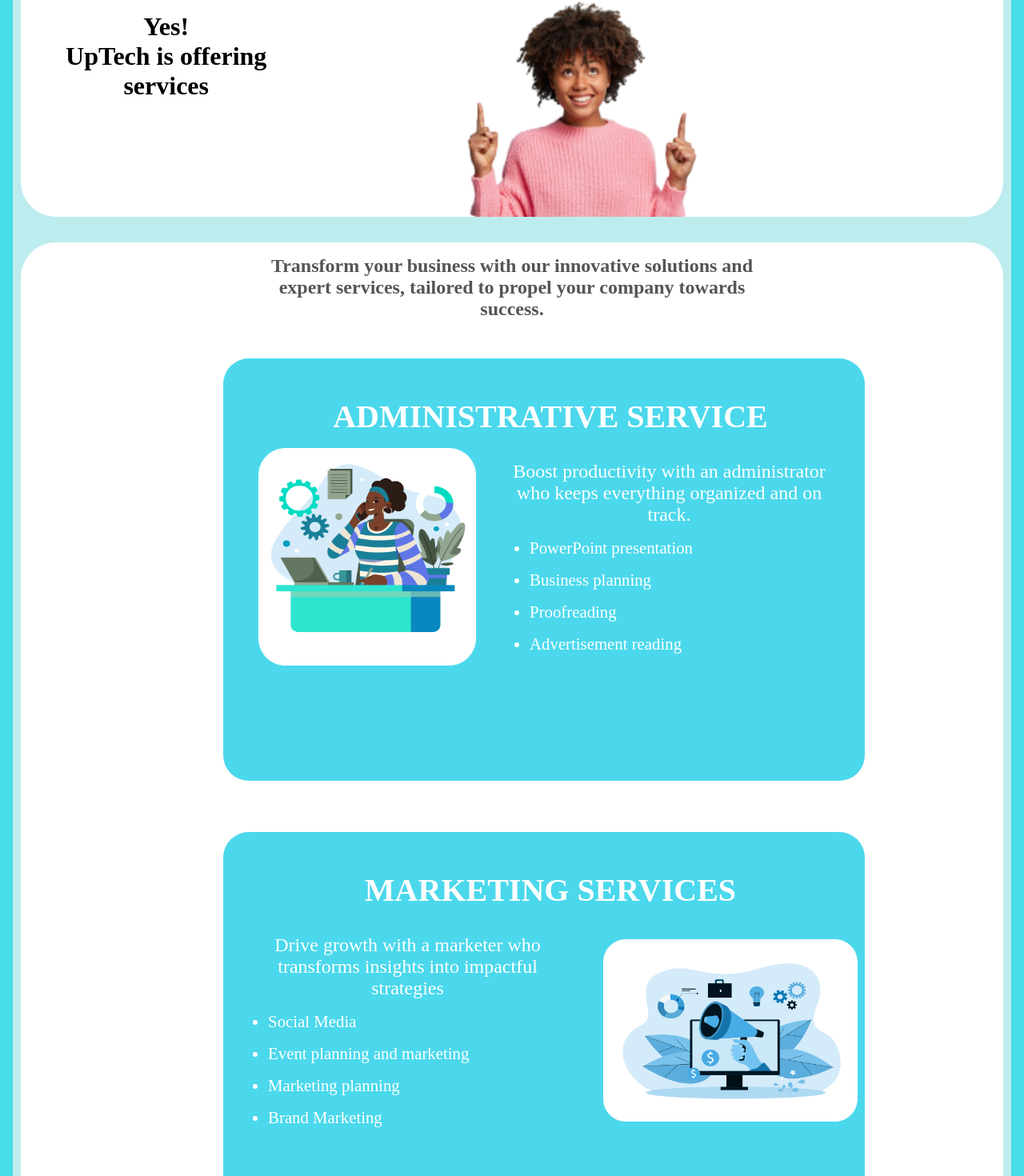
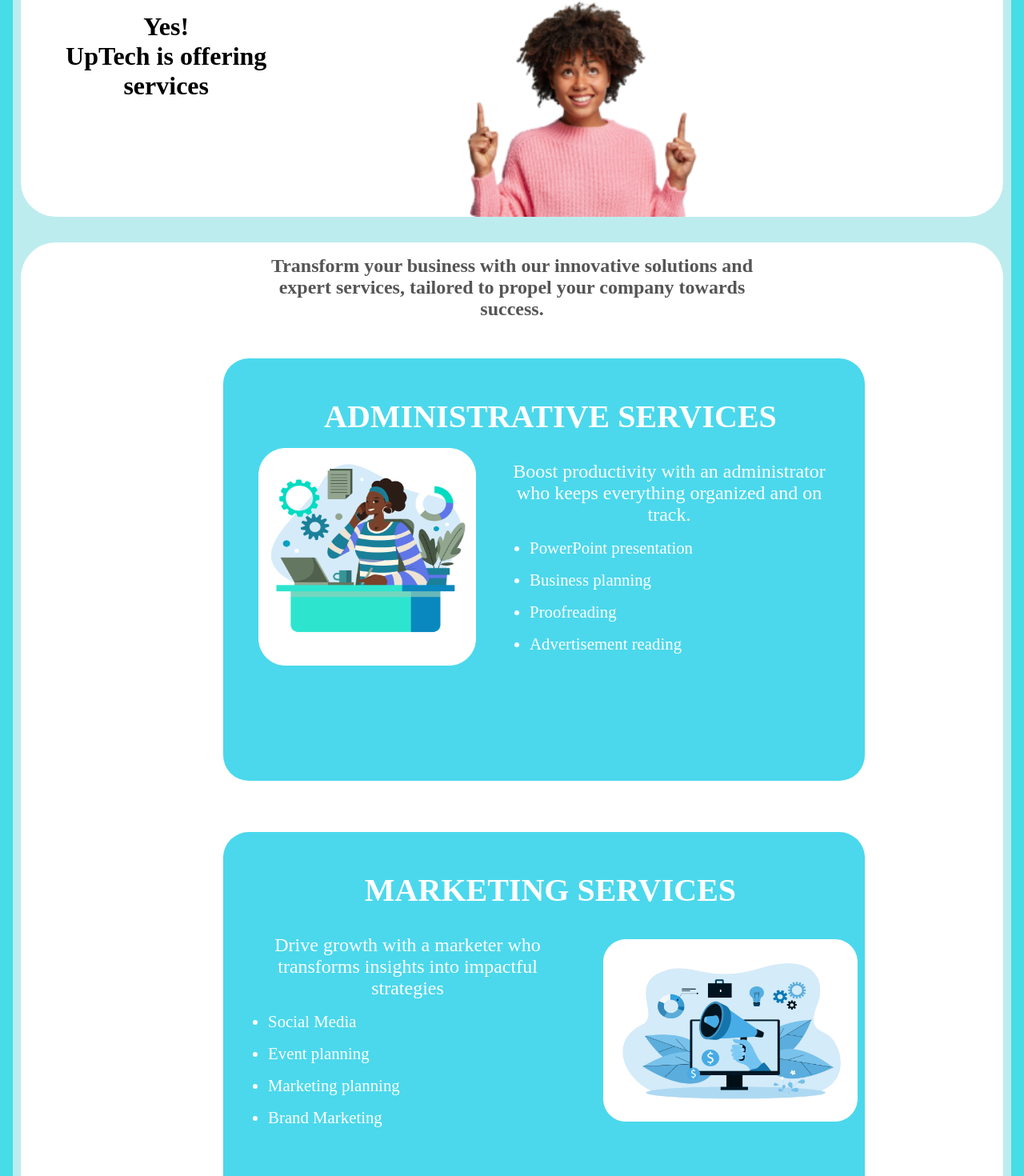
Before and after one commit to uptech2021/Uptech_Website, a Next.js app: page /services in a window 1280 px wide. Shown: the part 202-1672 px from the top of the page at 80% size. Built offline with nearby package versions, Linux system fonts and the light colour scheme.

Commit message:
Updated Services and Contact font sizes

```diff
--- a/components/PcServices.tsx
+++ b/components/PcServices.tsx
@@ -16,7 +16,7 @@ export default function Team() {
                 <p>Transform your business with our innovative solutions and expert services, tailored to propel your company towards success.</p>
                 <div className="service-container">
                     <div className="blue-box">
-                        <h2>ADMINISTRATIVE SERVICE</h2>
+                        <h2>ADMINISTRATIVE SERVICES</h2>
                         <div className="wrapper">
                             <div className="servicePc-img">
                                 <Image src={pcServ1} alt="ser1" className="ser-img" />
@@ -43,7 +43,7 @@ export default function Team() {
                                 <p>Drive growth with a marketer who transforms insights into impactful strategies</p>
                                 <ul>
                                     <li>Social Media</li>
-                                    <li>Event planning and marketing</li>
+                                    <li>Event planning</li>
                                     <li>Marketing planning</li>
                                     <li>Brand Marketing</li>
                                 </ul>
--- a/styles/contact/contact.scss
+++ b/styles/contact/contact.scss
@@ -9,8 +9,6 @@
     margin: 1.13rem 0.44rem 0 0.44rem;
 
     min-width: 19.125rem;
-    // max-width: 101.9375rem;
-
     border-radius: 2.75rem;
     background: rgba(239, 243, 243, 0.7);
     position: relative;
@@ -49,6 +47,7 @@
       display: flex;
       flex-direction: column;
       justify-content: center;
+
       .contact-information {
         .information {
           display: flex;
```
Also changed, not shown: 1 other file (tests, documents, lock files or other folders).
